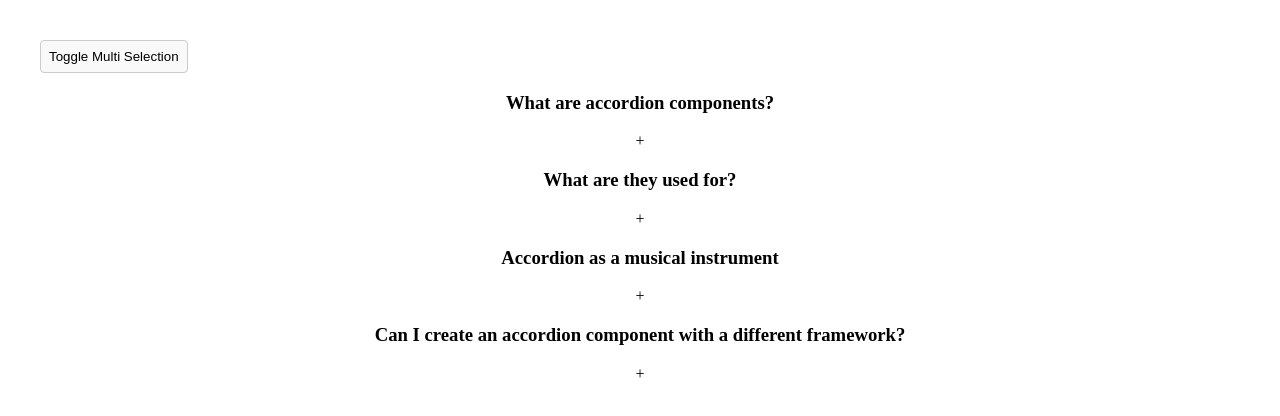
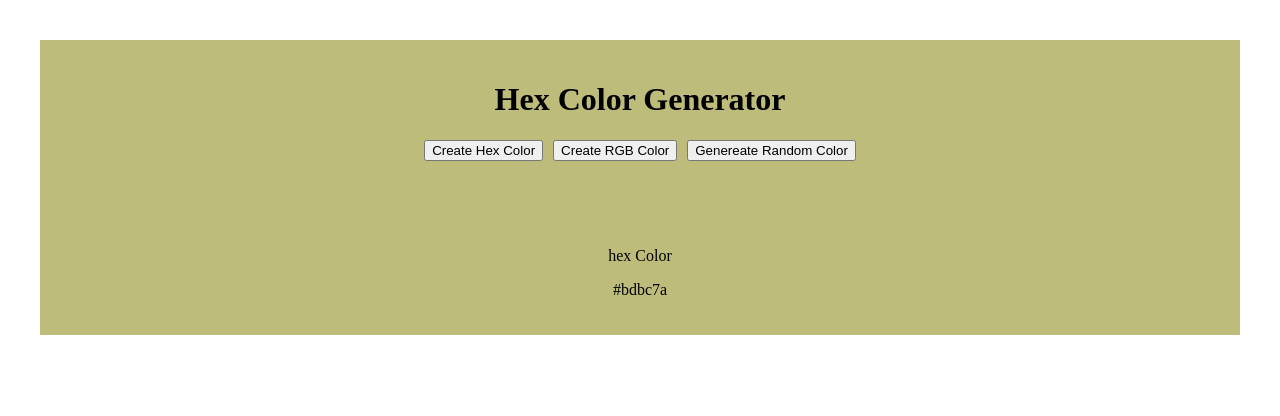
Before and after one commit to conradiscoding/accordian-project, a React (Vite) app: page / in a window 1280 px wide. Shown: the top 416 px of the page. Built offline with nearby package versions, Linux system fonts and the light colour scheme.

Commit message:
hex color generator

```diff
--- a/src/App.tsx
+++ b/src/App.tsx
@@ -3,11 +3,13 @@ import reactLogo from './assets/react.svg';
 import viteLogo from '/vite.svg';
 import './App.css';
 import Accordian from './components/accordian/Accordian';
+import HexColorGenerator from './components/HexColorGenerator/HexColorGenerator';
 
 function App() {
   return (
     <>
-      <Accordian />
+      {/* <Accordian /> */}
+      <HexColorGenerator />
     </>
   );
 }
--- /dev/null
+++ b/src/components/HexColorGenerator/HexColorGenerator.module.css
@@ -0,0 +1,18 @@
+.container {
+  background-color: #7d2222;
+  padding: 20px;
+}
+
+.buttonGroup {
+  display: flex;
+  justify-content: center;
+  align-items: center;
+  gap: 10px;
+}
+
+.colorBox {
+  width: 50px;
+  height: 50px;
+  border-radius: 50%;
+  cursor: pointer;
+}
--- /dev/null
+++ b/src/components/HexColorGenerator/HexColorGenerator.tsx
@@ -0,0 +1,79 @@
+import { useEffect, useState } from 'react';
+import styles from './HexColorGenerator.module.css';
+
+const HexColorGenerator = () => {
+  const [colorOption, setColorOption] = useState<string>('hex');
+  const [randomColor, setRandomColor] = useState<string>(
+    '#' + Math.floor(Math.random() * 16777215).toString(16)
+  );
+
+  useEffect(() => {
+    if (colorOption) generateRandomColor();
+  }, [colorOption]);
+
+  const handleColorSelect = (option: string) => {
+    setColorOption(option);
+  };
+
+  const generateRandomColor = () => {
+    console.log('Generating random color');
+    console.log('Selected color option:', colorOption);
+    if (colorOption === 'hex') {
+      setRandomColor('#' + Math.floor(Math.random() * 16777215).toString(16));
+    } else {
+      setRandomColor(
+        'rgb(' +
+          Math.floor(Math.random() * 256) +
+          ', ' +
+          Math.floor(Math.random() * 256) +
+          ', ' +
+          Math.floor(Math.random() * 256) +
+          ')'
+      );
+    }
+  };
+
+  return (
+    <div
+      className={styles.container}
+      style={{
+        backgroundColor: randomColor,
+      }}
+    >
+      <h1>Hex Color Generator</h1>
+      <div className={styles.buttonGroup}>
+        <button
+          className={styles.button}
+          onClick={() => handleColorSelect('hex')}
+        >
+          Create Hex Color
+        </button>
+        <button
+          className={styles.button}
+          onClick={() => handleColorSelect('rgb')}
+        >
+          Create RGB Color
+        </button>
+        <button className={styles.button} onClick={generateRandomColor}>
+          Genereate Random Color
+        </button>
+      </div>
+      <br />
+      <br />
+      <div className={styles.colorDisplay}>
+        <div
+          className={styles.colorBox}
+          style={{ background: randomColor }}
+        ></div>
+        <div className={styles.colorCode}>
+          <div>
+            <span>{colorOption} Color</span>
+          </div>
+          <p>{randomColor}</p>
+        </div>
+      </div>
+    </div>
+  );
+};
+
+export default HexColorGenerator;
```
